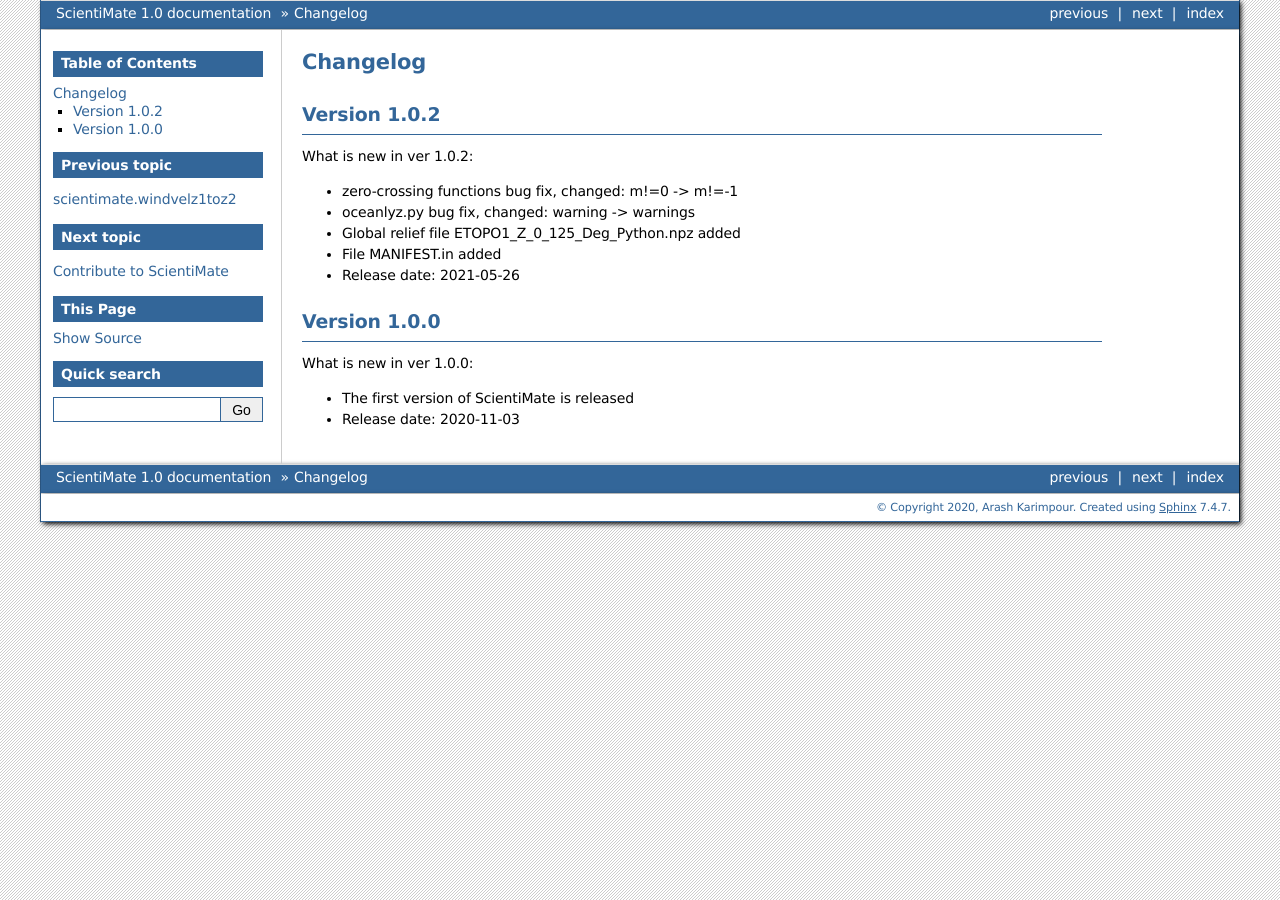
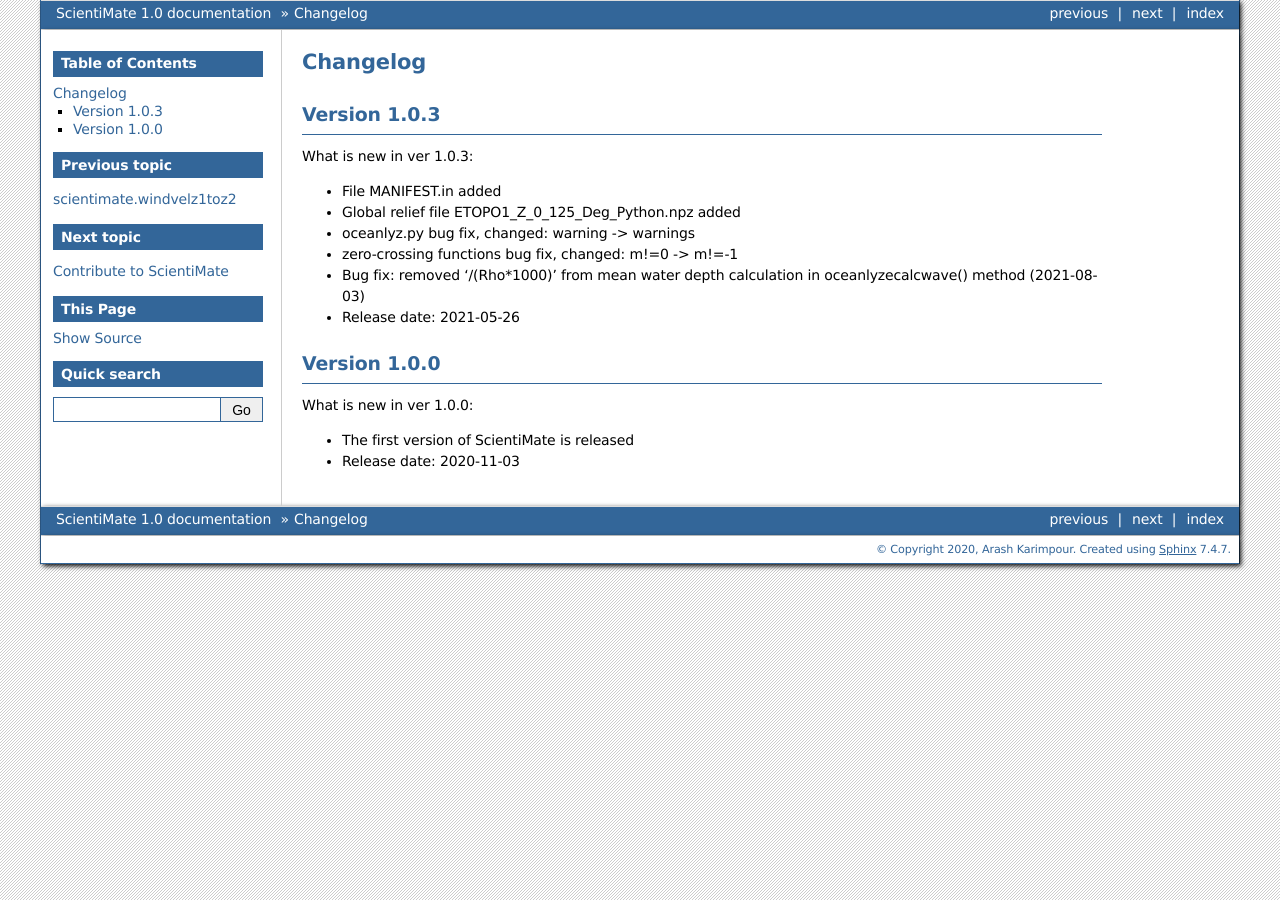
Before and after one commit to akarimp/ScientiMate, a Sphinx documentation site: the page built from docs/4_Changelog.rst, in a window 1280 px wide. Built offline with Sphinx 7.4.7, drawn with Linux system fonts in a browser that asks for light colours.

Commit message:
Add files via upload

```diff
--- a/docs/4_Changelog.rst
+++ b/docs/4_Changelog.rst
@@ -1,15 +1,16 @@
 Changelog
 =========
 
-Version 1.0.2
+Version 1.0.3
 -------------
 
-What is new in ver 1.0.2:
+What is new in ver 1.0.3:
 
+* File MANIFEST.in added
+* Global relief file ETOPO1_Z_0_125_Deg_Python.npz added
+* oceanlyz.py bug fix, changed: warning -> warnings
 * zero-crossing functions bug fix, changed: m!=0 -> m!=-1
-* oceanlyz.py bug fix, changed: warning -> warnings
-* Global relief file ETOPO1_Z_0_125_Deg_Python.npz added
-* File MANIFEST.in added
+* Bug fix: removed '/(Rho*1000)' from mean water depth calculation in oceanlyzecalcwave() method (2021-08-03)
 * Release date: 2021-05-26
 
 Version 1.0.0
```
